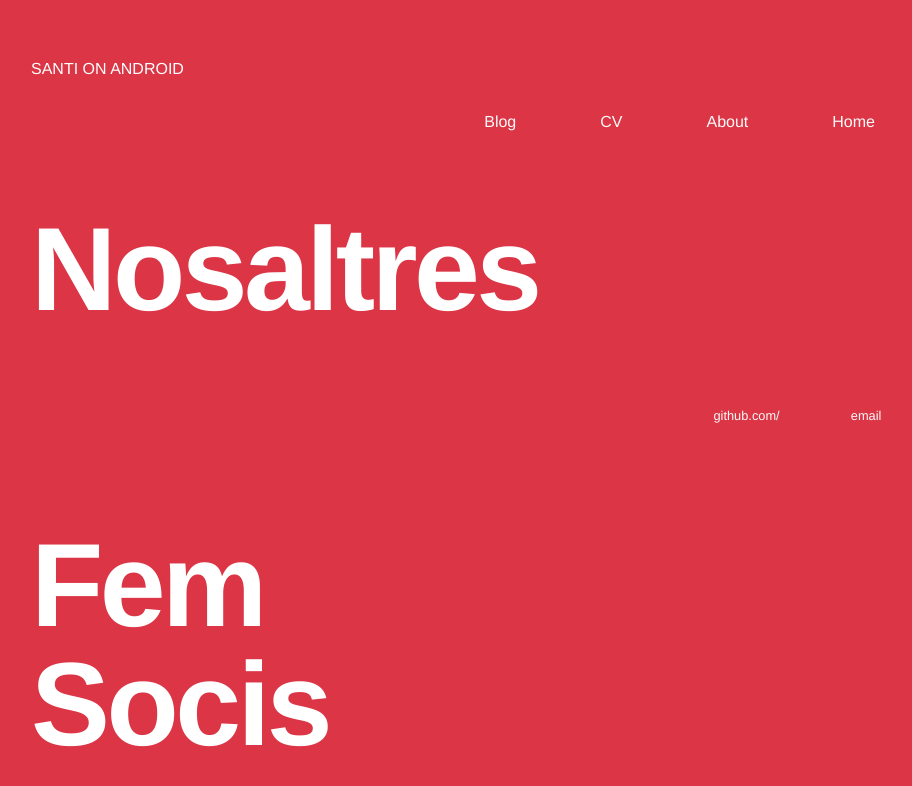
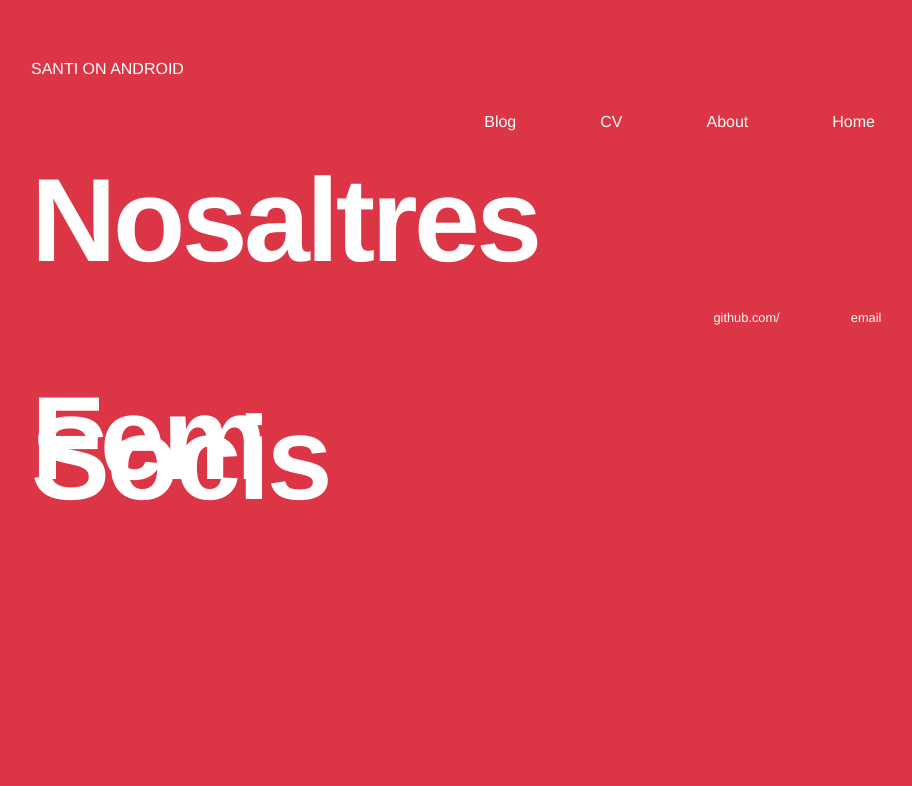
Before and after one commit to SantiOnAndroid/SantiOnAndroid.github.io, a Jekyll site: the page built from index.html, in a window 1280 px wide. Shown: the top 786 px of the page, without its empty margins (161-1073 px from the left). Built offline with Jekyll 4.4.1, drawn with Linux system fonts in a browser that asks for light colours; some web fonts are replaced.

Commit message:
modificant titolj

```diff
--- a/css/main.css
+++ b/css/main.css
@@ -51,7 +51,7 @@ h1 {
     color: #fff;
     font-weight: 800;
     letter-spacing: -.03em;
-    line-height: 100%;
+    line-height:20px;
     float:left;
     clear: left;
 }
@@ -62,7 +62,7 @@ p {
     text-align: left;
     font-weight: 800;
     letter-spacing: -.03em;
-    line-height: 100%;
+    line-height: 20px;
     clear: left;
     float:left;
     vertical-align: baseline;
```
